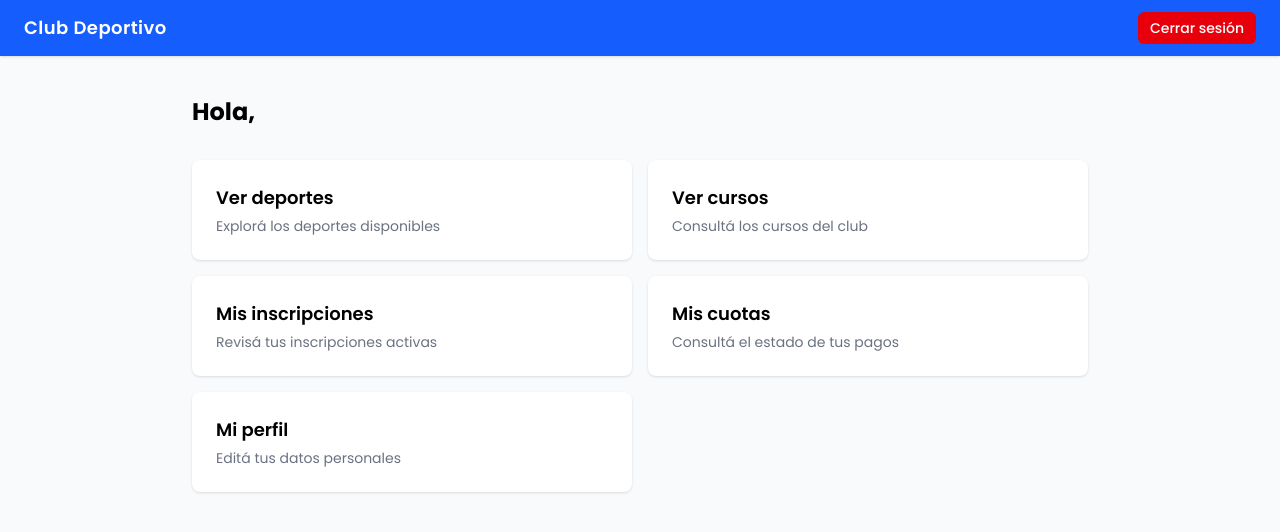
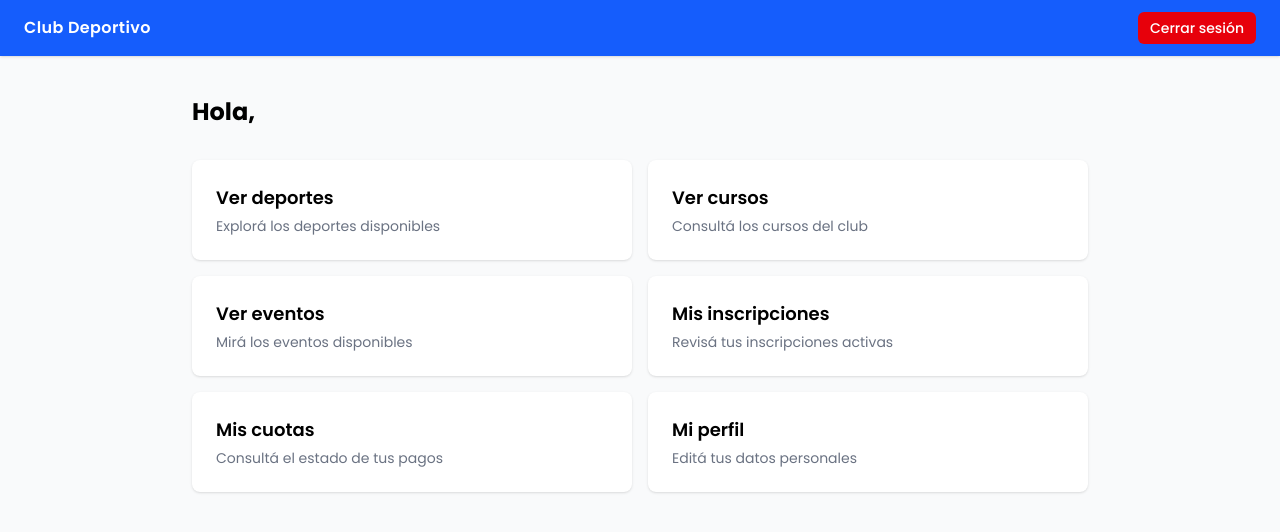
Before and after one commit to LucasUlla/Frontend-TP-DSW, a React (Vite) app: page /socio in a window 1280 px wide. Shown: the top 532 px of the page. Built offline with nearby package versions, Linux system fonts and the light colour scheme; sample sign-in values are in the browser's storage.

Commit message:
Agregando boton Ver Eventos en MenuSocio

```diff
--- a/src/features/menu/MenuSocio.tsx
+++ b/src/features/menu/MenuSocio.tsx
@@ -4,6 +4,7 @@ import { useAuthStore } from '../../modules/auth/authStore.ts'
 const socioOptions = [
   { label: 'Ver deportes', path: '/socio/sports', description: 'Explorá los deportes disponibles' },
   { label: 'Ver cursos', path: '/socio/courses', description: 'Consultá los cursos del club' },
+  { label: 'Ver eventos', path: '/socio/events', description: 'Mirá los eventos disponibles' },
   { label: 'Mis inscripciones', path: '/socio/inscriptions', description: 'Revisá tus inscripciones activas' },
   { label: 'Mis cuotas', path: '/socio/fees', description: 'Consultá el estado de tus pagos' },
   { label: 'Mi perfil', path: '/socio/profile', description: 'Editá tus datos personales' },
@@ -21,7 +22,7 @@ export default function MenuSocio() {
   return (
     <div className="min-h-screen bg-gray-50">
       <header className="bg-blue-600 text-white mb-10 shadow-sm px-6 h-14 flex items-center justify-between">
-        <span className="font-semibold text-lg tracking-wide">Club Deportivo</span>
+        <span className="font-semibold tracking-wide">Club Deportivo</span>
         <button
           onClick={handleLogout}
           className="text-xs sm:text-sm bg-red-600 hover:bg-red-700 text-white font-medium px-3 py-1.5 rounded-md transition"
```
